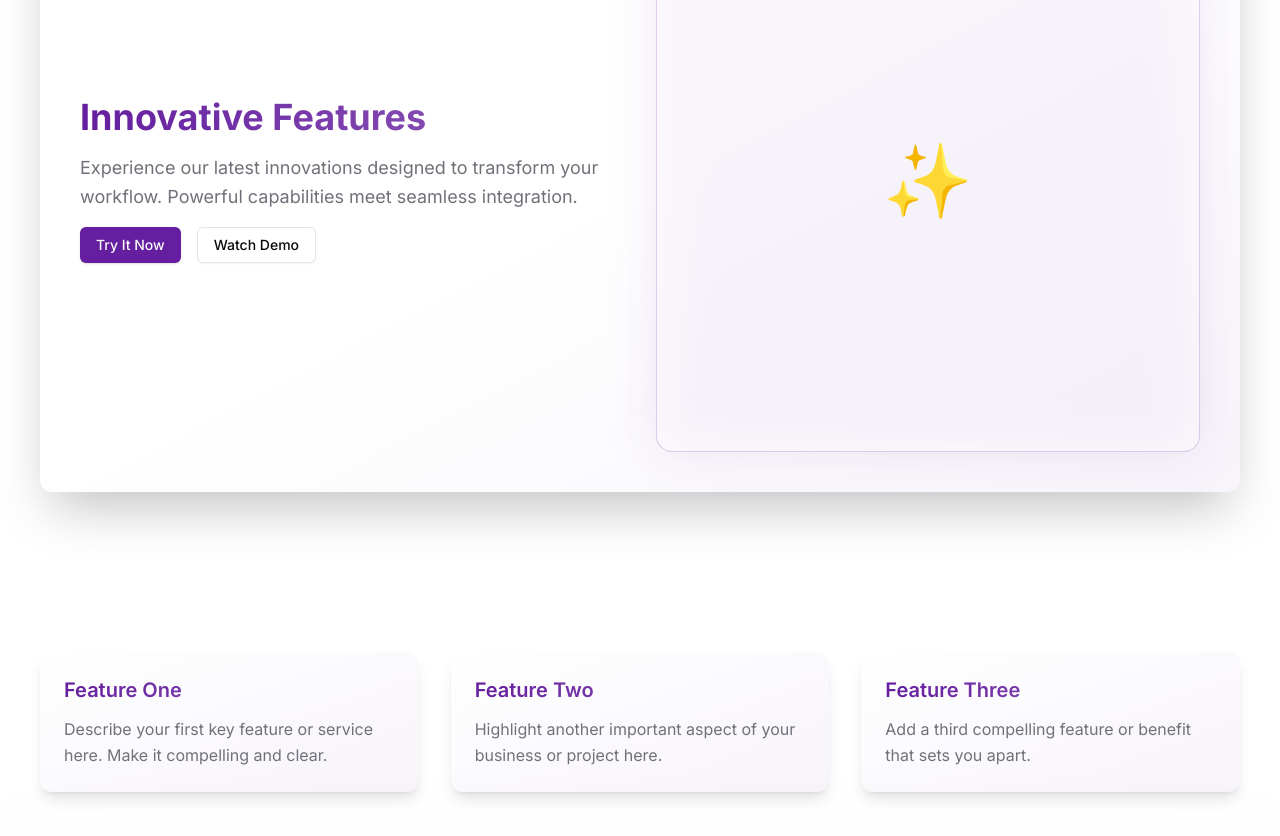
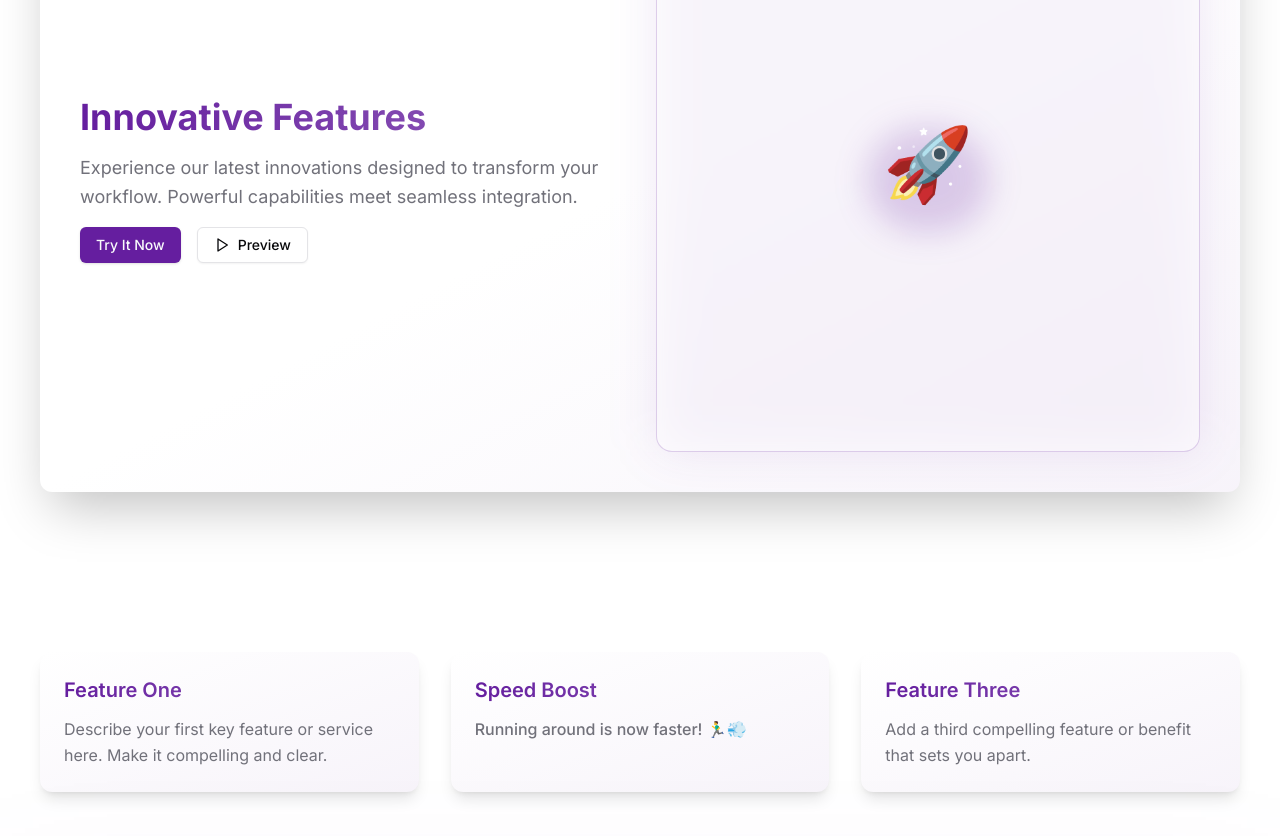
Before and after one commit to magnolia-AI/this-is-test-x5mie, a Next.js app: page / in a window 1280 px wide. Shown: the part 660-1496 px from the top of the page. Built offline with nearby package versions, Linux system fonts and the light colour scheme.

Commit message:
Update 1 files

```diff
--- a/app/page.tsx
+++ b/app/page.tsx
@@ -1,6 +1,7 @@
 'use client'
 import { Button } from '@/components/ui/button'
 import { Card, CardContent } from '@/components/ui/card'
+import { Play } from 'lucide-react'
 export default function Home() {
   return (
     <main className="min-h-screen bg-background">
@@ -43,21 +44,33 @@ export default function Home() {
                   <Button className="hover:scale-105 transition-transform">
                     Try It Now
                   </Button>
-                  <Button variant="outline" className="hover:scale-105 transition-transform">
-                    Watch Demo
+                  <Button
+                    variant="outline"
+                    className="hover:scale-105 transition-transform group relative overflow-hidden"
+                  >
+                    <span className="flex items-center gap-2">
+                      <Play className="w-4 h-4" /> Preview
+                    </span>
+                    <span className="absolute inset-0 bg-primary/10 translate-y-full group-hover:translate-y-0 transition-transform duration-300" />
                   </Button>
                 </div>
               </div>
               <div className="flex-1 relative group">
                 <div className="absolute inset-0 bg-primary/10 rounded-2xl blur-xl group-hover:blur-2xl transition-all duration-500" />
                 <div className="relative bg-background/50 backdrop-blur-sm rounded-2xl p-8 aspect-square flex items-center justify-center border border-primary/20 group-hover:border-primary/40 transition-all duration-500">
-                  <div className="text-7xl group-hover:scale-110 transition-transform duration-500">✨</div>
+                  <div className="relative text-7xl group-hover:scale-110 transition-transform duration-500">
+                    <div className="absolute -inset-4 bg-primary/20 rounded-full blur-lg group-hover:blur-xl transition-all duration-500" />
+                    <div className="relative animate-bounce">
+                      🚀
+                    </div>
+                  </div>
                 </div>
               </div>
             </CardContent>
           </Card>
         </div>
       </section>
+      {/* Rest of the components remain the same */}
       {/* Features Grid Section */}
       <section className="container mx-auto px-4 py-24">
         <div className="grid md:grid-cols-3 gap-8 max-w-[1200px] mx-auto">
@@ -74,10 +87,10 @@ export default function Home() {
           <Card className="bg-gradient-to-br from-background to-primary/5 border-none shadow-lg hover:shadow-xl hover:-translate-y-1 transition-all duration-300">
             <CardContent className="pt-6">
               <h3 className="text-xl font-semibold mb-3 bg-gradient-to-r from-primary to-primary/70 bg-clip-text text-transparent">
-                Feature Two
+                Speed Boost
               </h3>
-              <p className="text-muted-foreground leading-relaxed">
-                Highlight another important aspect of your business or project here.
+              <p className="text-muted-foreground leading-relaxed font-medium">
+                Running around is now faster! 🏃‍♂️💨
               </p>
             </CardContent>
           </Card>
```
